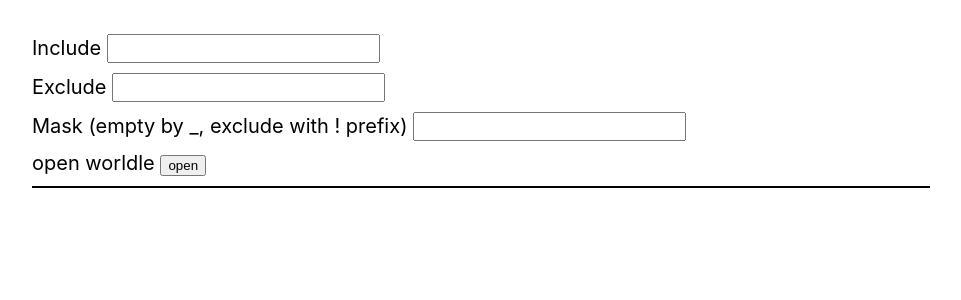
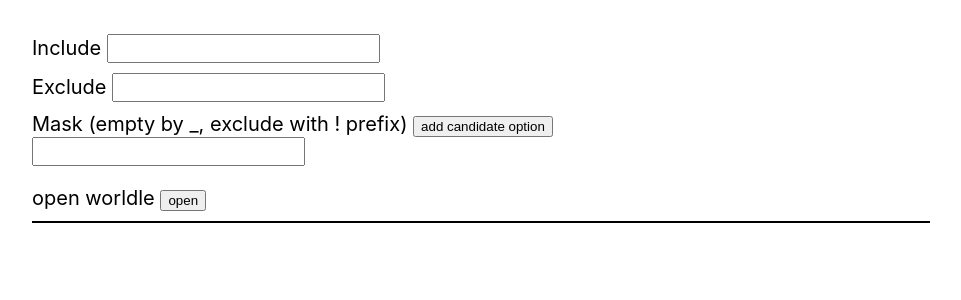
Before and after one commit to TianyiLi/wordle-finder, a Svelte app: page / in a window 1280 px wide. Shown: the top 300 px of the page, without its empty margins (170-1131 px from the left). Built offline with nearby package versions, Linux system fonts and the light colour scheme.

Commit message:
feat: add multi mask option

```diff
--- a/src/App.svelte
+++ b/src/App.svelte
@@ -2,7 +2,7 @@
   import { key } from './constant'
   let includeStr = ''
   let excludeStr = ''
-  let mask = ''
+  let masks = [{ id: 0, mask: '' }]
 
   function openWordle() {
     window.open(
@@ -13,18 +13,22 @@
   }
 
   $: result = (() => {
-    let maskCond = /^([a-zA-Z\_\!]+)$/.test(mask)
+    let maskCond = masks.filter(
+      (m) => /^([a-zA-Z\_\!]+)$/.test(m.mask) && m.mask.length >= 5
+    )
 
-    const cond = [!!includeStr, !!excludeStr, maskCond && mask.length >= 5]
+    const cond = [!!includeStr, !!excludeStr, maskCond.length]
     const _includeStr = includeStr.toLowerCase().split('')
     const _excludeStr = new RegExp(excludeStr.toLowerCase().split('').join('|'))
-    const _maskStr = new RegExp(
-      mask
-        .toLowerCase()
-        .replace(/\_/g, '.')
-        .replace(/\!(\w)/g, '[^$1]')
-    )
-    console.log(_maskStr)
+    const _maskTest = maskCond.map((m) => {
+      return new RegExp(
+        m.mask
+          .toLowerCase()
+          .replace(/\_/g, '.')
+          .replace(/\!(\w)/g, '[^$1]')
+      )
+    })
+
     if (!cond.some((b) => b)) {
       return ''
     }
@@ -42,8 +46,8 @@
           }
         }
         if (cond[2]) {
-          if (!_maskStr.test(l)) {
-            _maskStr.lastIndex = 0
+          if (!_maskTest.every((m) => m.test(l))) {
+            _maskTest.forEach((m) => (m.lastIndex = 0))
             return false
           }
         }
@@ -66,8 +70,25 @@
       <input id="exclude" type="text" bind:value={excludeStr} />
     </div>
     <div class="section">
-      <label for="mask">Mask (empty by _, exclude with ! prefix)</label>
-      <input id="mask" type="text" bind:value={mask} />
+      <label for="mask"
+        >Mask (empty by _, exclude with ! prefix) <button
+          on:click={() => {
+            masks = [...masks, { id: masks.length, mask: '' }]
+          }}>add candidate option</button
+        ></label
+      >
+      <br />
+      {#each masks as mask, index}
+        <input
+          type="text"
+          style="margin-bottom: 10px"
+          bind:value={mask.mask}
+          on:input={(e) => {
+            masks[index].mask = e.target.value
+          }}
+        />
+        <br/>
+      {/each}
     </div>
     <div class="section">
       <label for="frame"> open worldle </label>
```
